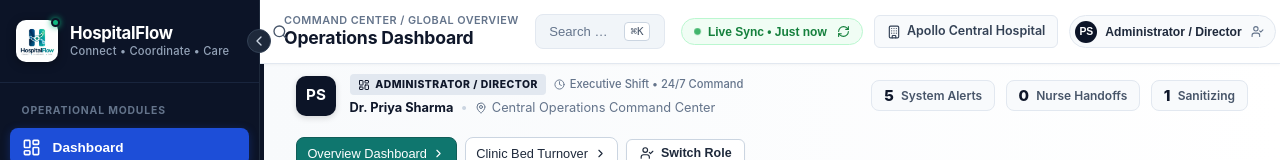
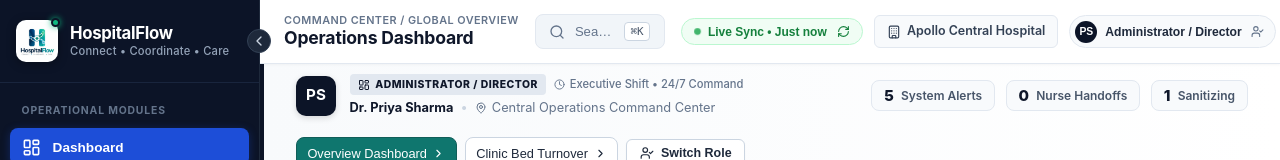
Before and after one commit to gru-senpai/hospital-flow, a React (Vite) app: page / in a window 1280 px wide. Shown: the top 160 px of the page. Built offline with nearby package versions, Linux system fonts and the light colour scheme.

Commit message:
fix(topnav): remove rogue absolute search icon from top-left corner

```diff
--- a/src/App.css
+++ b/src/App.css
@@ -413,6 +413,14 @@
   background-color: #e2e8f0;
   border-color: #cbd5e1;
   color: #1e293b;
+}
+
+.topnav-search-inline-icon {
+  position: static !important;
+  color: #64748b;
+  flex-shrink: 0;
+  width: 16px;
+  height: 16px;
 }
 
 .search-placeholder {
--- a/src/components/layout/TopNav.tsx
+++ b/src/components/layout/TopNav.tsx
@@ -93,7 +93,7 @@ export const TopNav: React.FC<TopNavProps> = ({
           onClick={onOpenSearch}
           title="Search all hospital resources (Ctrl + K)"
         >
-          <Search size={16} className="search-icon" />
+          <Search size={16} className="topnav-search-inline-icon" />
           <span className="search-placeholder">Search beds, equipment, drugs, doctors...</span>
           <kbd className="search-kbd">⌘K</kbd>
         </button>
--- a/src/index.css
+++ b/src/index.css
@@ -565,7 +565,8 @@ textarea:focus-visible,
   align-items: center;
 }
 
-.search-icon {
+.search-bar-wrapper .search-icon,
+.search-input-wrap .search-icon {
   position: absolute;
   left: 0.75rem;
   width: 16px;
```
